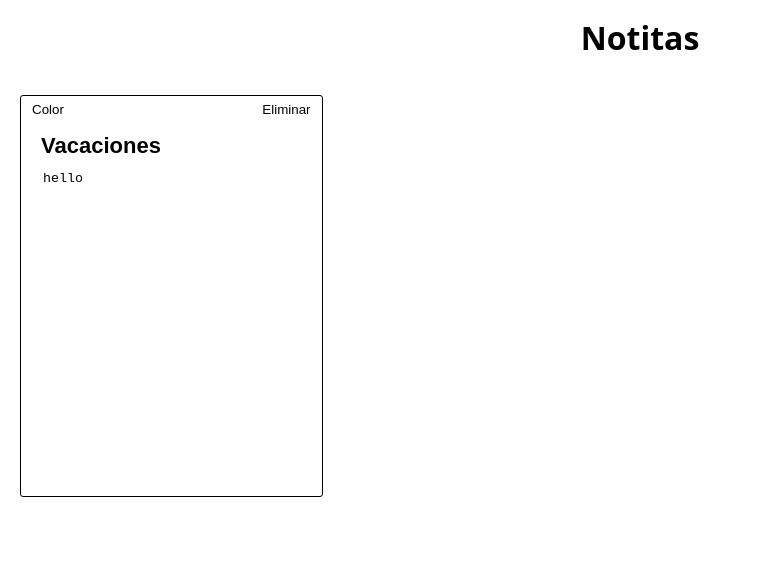
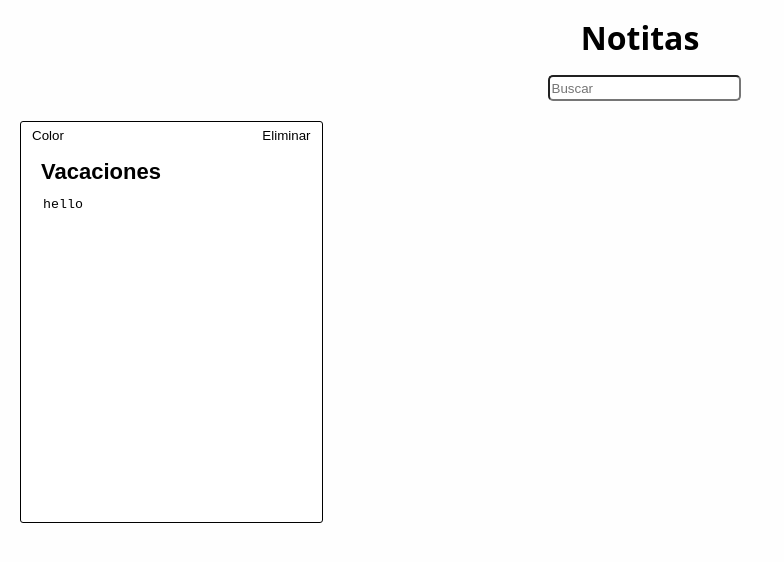
Before and after one commit to DanielOjeda25/NotesSvelte, a Svelte app: page / in a window 1280 px wide. Shown: the top 562 px of the page, without its empty margins (0-784 px from the left). Built offline with nearby package versions, Linux system fonts and the light colour scheme.

Commit message:
Buscador, falta terminar

```diff
--- a/src/components/Searcher.svelte
+++ b/src/components/Searcher.svelte
@@ -1,3 +1,13 @@
 <script></script>
-<div class="Searcher"></div>
-<style></style>
+
+<div class="Searcher">
+  <input type="text" name="" id="" placeholder="Buscar" />
+</div>
+
+<style>
+  input{
+    width: 100%;
+    height: 20px;
+    border-radius: 5px;
+  }
+</style>
```
